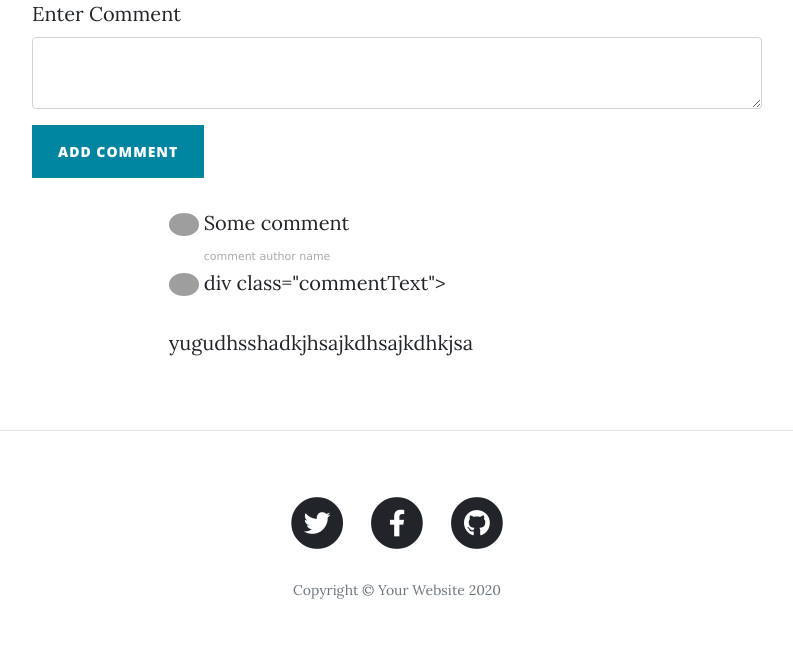
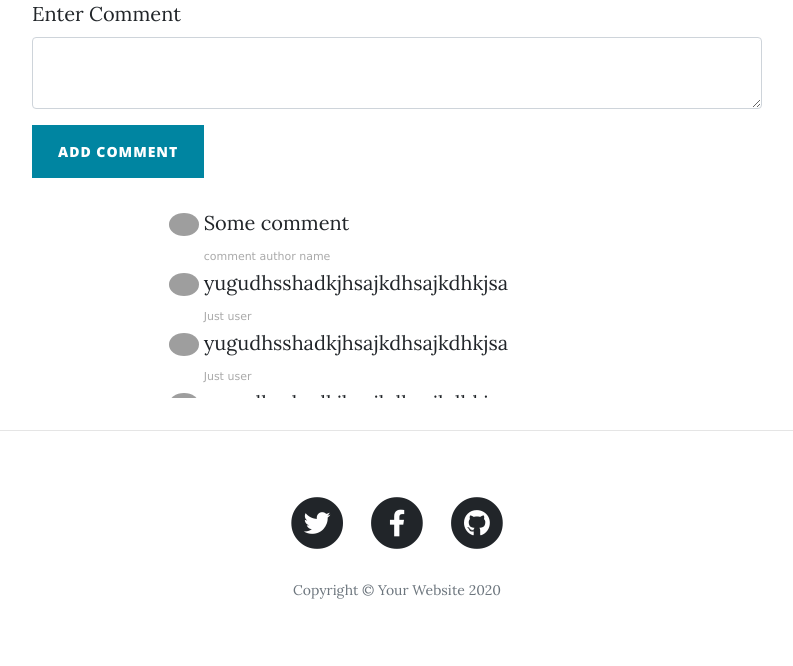
Before and after one commit to Canthar90/Blog-Finall, a Flask app: page /post/1 in a window 1280 px wide. Shown: the part 719-1385 px from the top of the page, without its empty margins (243-1036 px from the left). Run offline with Flask 2, Linux system fonts and the light colour scheme; data comes from the database, SQL or seed files in the repository; both versions use the stored data as it was after the commit; some libraries are stand-ins or nearby versions; grey boxes are pictures that could not be loaded.

Commit message:
Fixes for the comments

```diff
--- a/templates/post.html
+++ b/templates/post.html
@@ -52,11 +52,11 @@
                       <span class="date sub-text">comment author name</span>
                     </div>
                   {% for comment in post.comment: %}
-                  div class="commentText">
+
                   <div class="commenterImage">
                     <img src="{{ comment.author.email | gravatar }}"/>
                   </div>
-                  <div>
+                  <div class="commentText">
 
                       <p>{{comment.comment_body|safe}}</p>
                       <span class="date sub-text">{{comment.author.name}}</span>
```
Also changed, not shown: blog.db.
